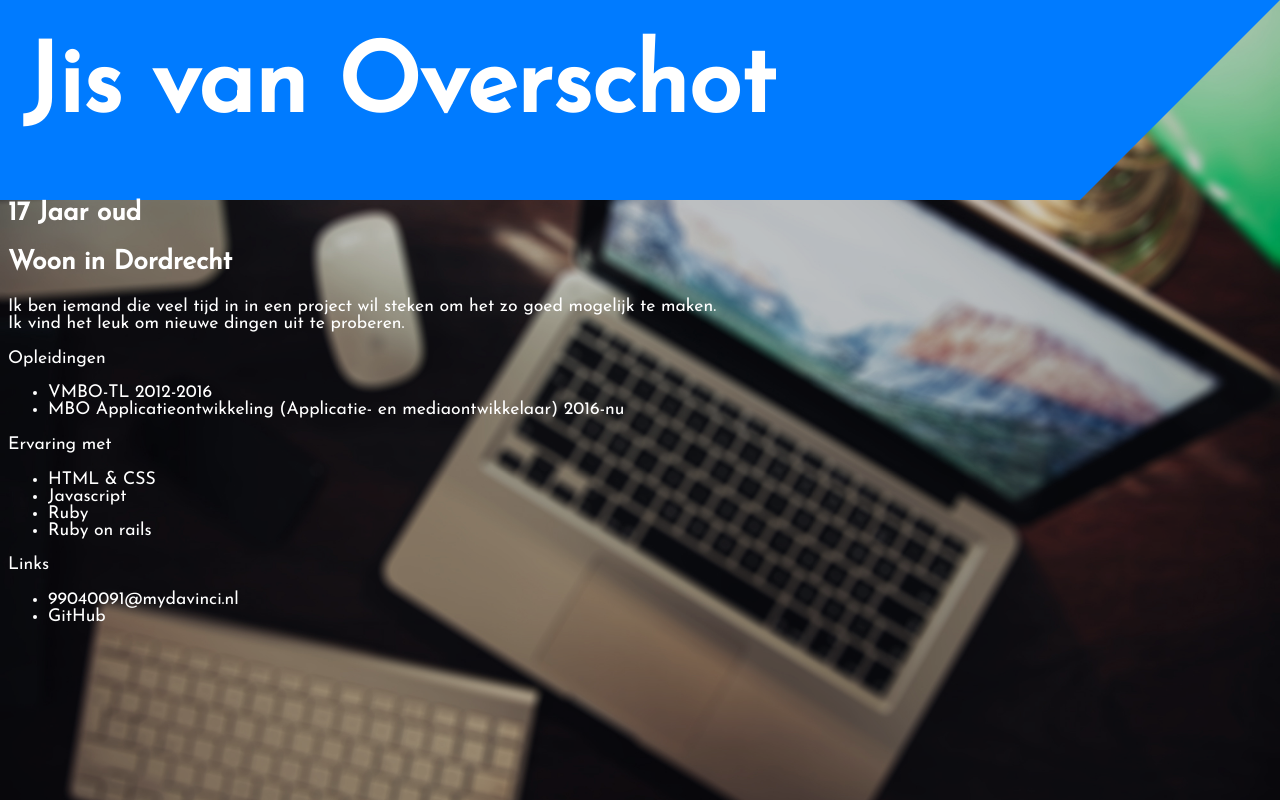
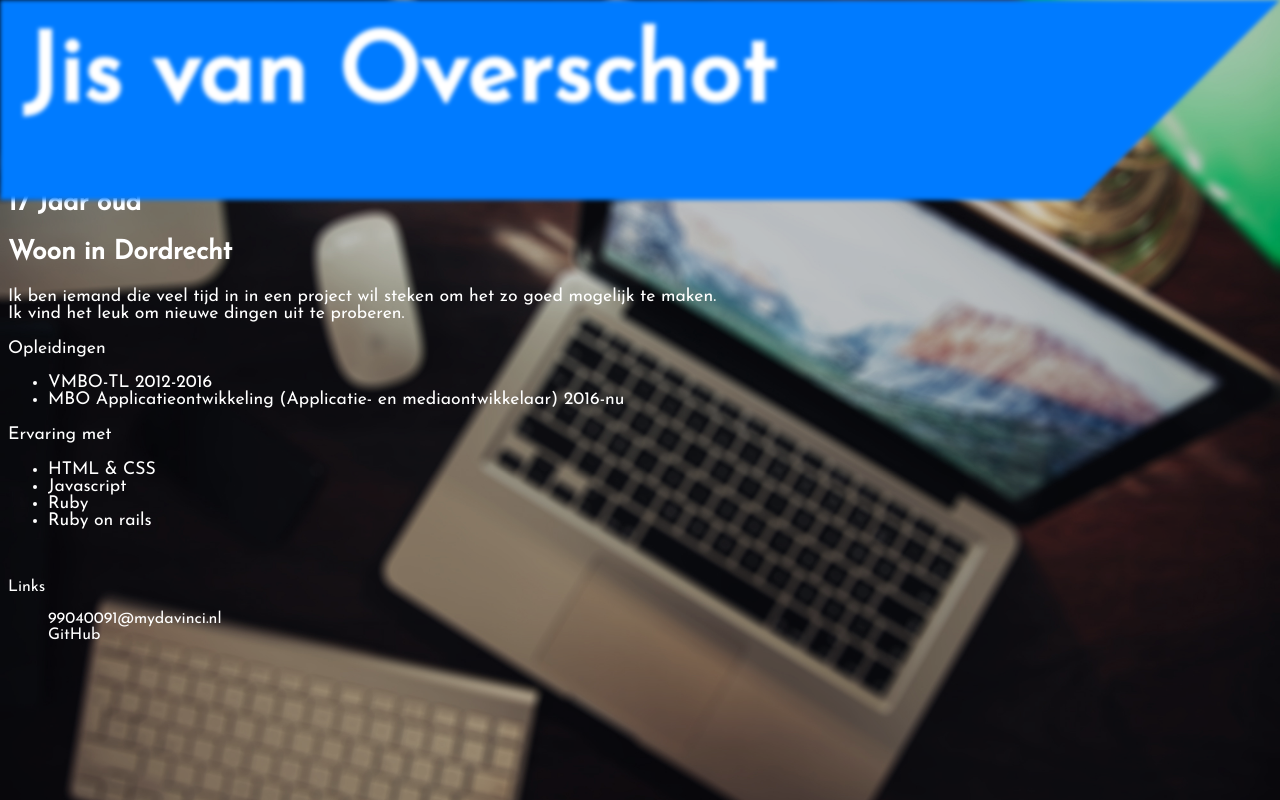
Before and after one commit to JWOverschot/JWOverschot.github.io, a plain HTML site: page index.html in a window 1280 px wide. Drawn offline with Linux system fonts and the light colour scheme.

Commit message:
minor fixes

```diff
--- a/index.html
+++ b/index.html
@@ -37,13 +37,13 @@
 			<li>Ruby on rails</li>
 		</ul>
 	</section>
-	<aside>
-		<p>Links</p>
+  </main>
+  <footer>
+  	<p>Links</p>
 		<ul>
-			<li><a href="mailto:99040091@mydavinci.nl">99040091@mydavinci.nl</a></li>
-			<li><a href="https://github.com/JWOverschot" target="_blank"> GitHub</a></li>
+			<li class="list"><a href="mailto:99040091@mydavinci.nl" target="_blank">99040091@mydavinci.nl</a></li>
+			<li class="list"><a href="https://github.com/JWOverschot" target="_blank"> GitHub</a></li>
 		</ul>
-	</aside>
-  </main>
+  </footer>
 </body>
 </html>
--- a/styles.css
+++ b/styles.css
@@ -8,7 +8,6 @@ body::after {
   content: "";
   background-image: url(background_img.jpg);
   background-size: cover;
-  background-attachment: fixed;
   opacity: 0.8;
   top: 0;
   left: 0;
@@ -16,6 +15,10 @@ body::after {
   right: 0;
   position: absolute;
   z-index: -1;
+}
+
+header:hover {
+	-webkit-filter: blur(2px);
 }
 
 main {
@@ -52,9 +55,16 @@ a:active {
 	margin-right: -8px;
 }
 
-h1{
-	/*float: left;*/
+h1 {
 	font-size: 6em;
-	margin-top: -160px;
+	margin-top: -170px;
 	margin-left: 15px;
 }
+
+.list {
+	list-style-type: none;
+}
+
+footer {
+	margin-top: 50px;
+}
```
